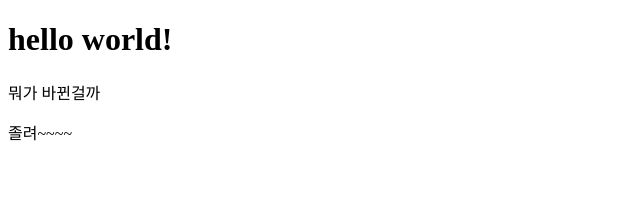
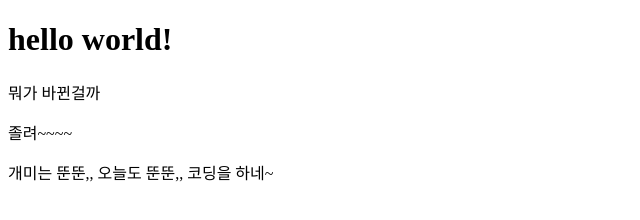
Before and after one commit to mmin0-0/fast-web-recipe, a plain HTML site: page index.html in a window 1280 px wide. Shown: the whole page, without its empty margins (0-640 px from the left). Drawn offline with Linux system fonts and the light colour scheme.

Commit message:
third modify

```diff
--- a/index.html
+++ b/index.html
@@ -10,5 +10,6 @@
   <h1>hello world!</h1>
   <p>뭐가 바뀐걸까</p>
   <p>졸려~~~~</p>
+  <p>개미는 뚠뚠,,  오늘도 뚠뚠,, 코딩을 하네~</p>
 </body>
 </html>
```
